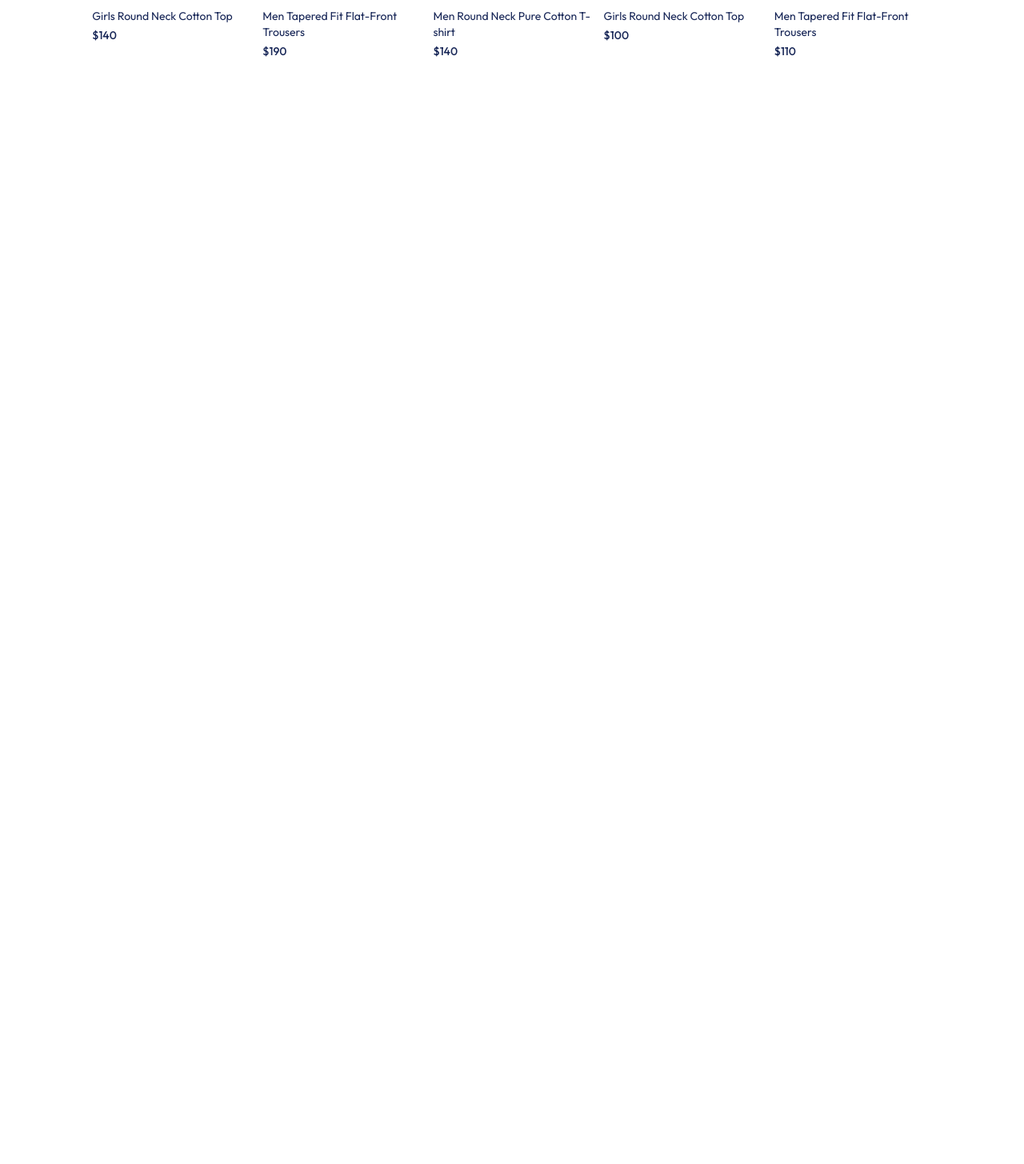
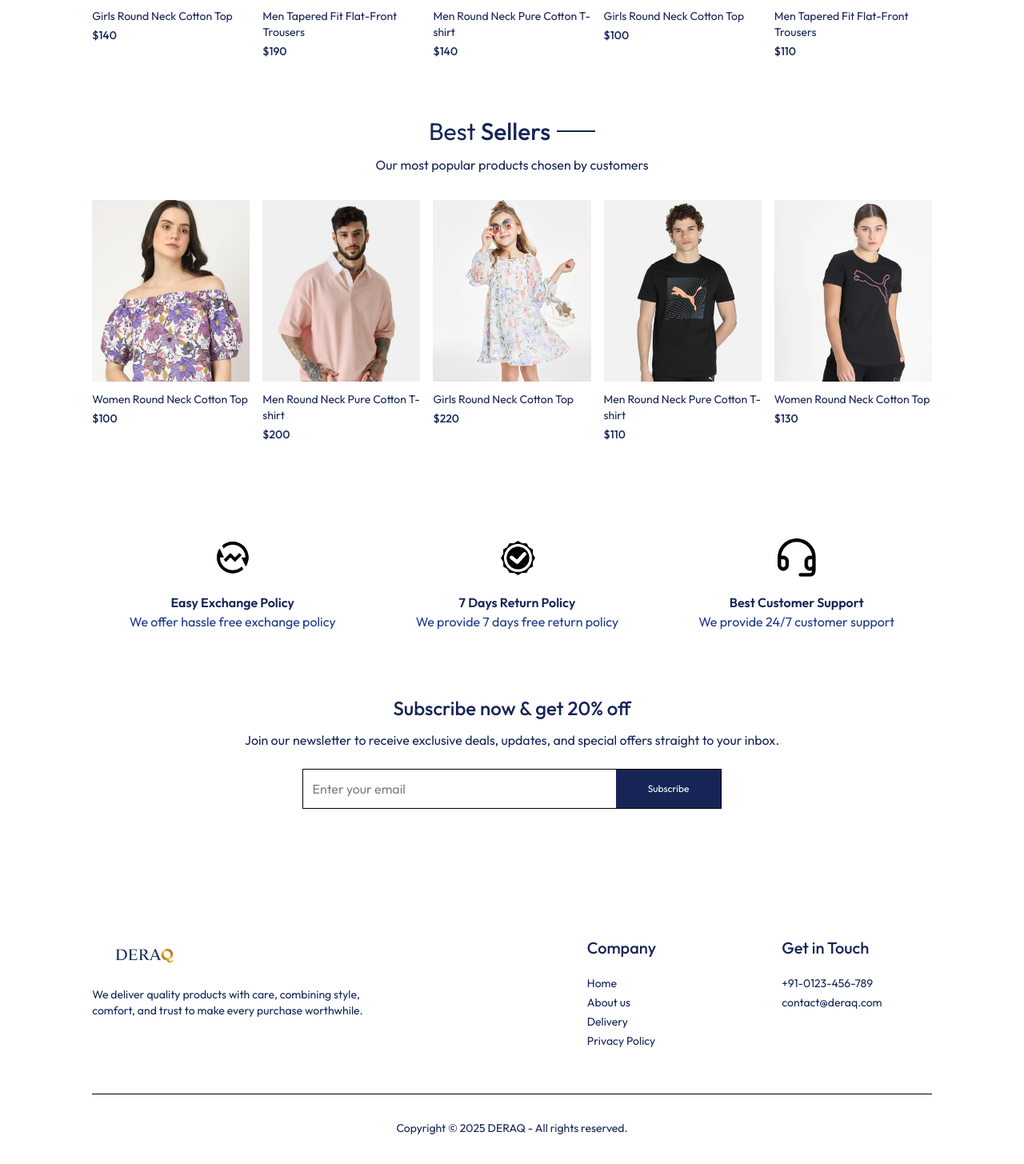
Before and after one commit to iamarshalrejith/DERAQ, a React (Vite) app in the folder frontend/: page / in a window 1280 px wide. Shown: the part 1195-2650 px from the top of the page at 80% size. Before the commit the page ends 1309 px from the top, so only its background shows below. Built offline with nearby package versions, Linux system fonts and the light colour scheme.

Commit message:
Added LatestCollection Policy NewsLetter Footer Sections to Home Page - Completed

```diff
--- a/frontend/src/App.jsx
+++ b/frontend/src/App.jsx
@@ -10,6 +10,7 @@
 import PlaceOrder from "./pages/PlaceOrder"
 import Orders from "./pages/Orders"
 import Navbar from './components/Navbar'
+import Footer from './components/Footer'
 
 const App = () => {
   return (
@@ -26,6 +27,7 @@
           <Route path='/place-order' element={<PlaceOrder />}/>
           <Route path='/orders' element={<Orders />}/>
         </Routes>
+        <Footer />
     </div>
   )
 }
--- /dev/null
+++ b/frontend/src/components/BestSeller.jsx
@@ -0,0 +1,36 @@
+import React, { useContext, useEffect, useState } from 'react'
+import {ShopContext} from "../context/ShopContext"
+import ProductItem from "../components/ProductItem"
+import Title from './Title'
+
+const BestSeller = () => {
+    const {products} = useContext(ShopContext)
+    const [bestSeller,setBestSeller] = useState([])
+
+    useEffect(()=>{
+        const bestProduct = products.filter((item)=>(item.bestseller))
+        setBestSeller(bestProduct.slice(0,5))
+    },[])
+  return (
+    <div className='my-10'>
+        <div className='text-center text-3xl py-8'>
+            <Title text1={'Best'} text2={'Sellers'} />
+            <p className='w-3/4 m-auto text-xs sm:text-sm md:text-base text-blue-950'>
+             Our most popular products chosen by customers
+            </p>
+        </div>
+
+        <div className='grid grid-cols-2 sm:grid-cols-3 md:grid-cols-4 lg:grid-cols-5 gap-4 gap-y-6'>
+                {
+                    bestSeller.map((item,index) => {
+                        return (
+                            <ProductItem key={index} id={item._id} image={item.image} name={item.name} price={item.price}/>
+                        )
+                    })
+                }
+        </div>
+    </div>
+  )
+}
+
+export default BestSeller
--- /dev/null
+++ b/frontend/src/components/Footer.jsx
@@ -0,0 +1,41 @@
+import React from "react";
+import { assets } from "../assets/frontend_assets/assets";
+
+const Footer = () => {
+  return (
+    <div className="flex flex-col sm:grid grid-cols-[3fr_1fr_1fr] gap-14 my-10 mt-40 text-sm">
+      <div>
+        <img src={assets.logo} alt="logo" className="mb-5 w-32" />
+        <p className="w-full md:w-2/3 text-blue-950 ">
+          We deliver quality products with care, combining style, comfort, and
+          trust to make every purchase worthwhile.
+        </p>
+      </div>
+
+      <div>
+        <p className="text-xl text-blue-950 font-medium mb-5">Company</p>
+        <ul className="flex flex-col gap-1 text-blue-950">
+          <li>Home</li>
+          <li>About us</li>
+          <li>Delivery</li>
+          <li>Privacy Policy</li>
+        </ul>
+      </div>
+      <div>
+        <p className="text-xl font-medium mb-5 text-blue-950">Get in Touch</p>
+        <ul className="flex flex-col gap-1 text-blue-950">
+          <li>+91-0123-456-789</li>
+          <li>contact@deraq.com</li>
+        </ul>
+      </div>
+      <div className="col-span-3 text-center">
+        <hr className="mb-3" />
+        <p className="py-5 text-sm text-blue-950">
+          Copyright © 2025 DERAQ - All rights reserved.
+        </p>
+      </div>
+    </div>
+  );
+};
+
+export default Footer;
--- a/frontend/src/components/Navbar.jsx
+++ b/frontend/src/components/Navbar.jsx
@@ -6,7 +6,7 @@
   const [visible, setVisible] = useState(false);
   return (
     <div className="flex items-center justify-between py-5 font-medium">
-      <img src={assets.logo} alt="logo" className="w-55" />
+      <Link to={'/'}><img src={assets.logo} alt="logo" className="w-55" /></Link>
       <ul className="hidden sm:flex gap-5 text-blue-950 mt-3">
         <NavLink to="/" className="flex flex-col items-center gap-1">
           <p className="font-serif text-lg">Home</p>
--- /dev/null
+++ b/frontend/src/components/NewsLetterBox.jsx
@@ -0,0 +1,28 @@
+import React from "react";
+
+const NewsLetterBox = () => {
+    const onSubmitHandler = (event) => {
+        event.preventDefault();
+    }
+
+  return (
+    <div className="text-center">
+      <p className="text-2xl font-medium text-blue-950">
+        Subscribe now & get 20% off
+      </p>
+      <p className="text-blue-950 mt-3">
+        Join our newsletter to receive exclusive deals, updates, and special
+        offers straight to your inbox.
+      </p>
+      <form onSubmit={onSubmitHandler} className="w-full sm:w-1/2 flex items-center gap-3 mx-auto my-6 border pl-3">
+        <input type="email" placeholder="Enter your email" className="w-full sm:flex-1 outline-none" required/>
+        <button type="submit" className="bg-blue-950 text-white text-xs px-10 py-4">
+            Subscribe
+        </button>
+
+      </form>
+    </div>
+  );
+};
+
+export default NewsLetterBox;
--- /dev/null
+++ b/frontend/src/components/OurPolicy.jsx
@@ -0,0 +1,26 @@
+import React from 'react'
+import { assets } from '../assets/frontend_assets/assets'
+
+const OurPolicy = () => {
+  return (
+    <div className='flex flex-col sm:flex-row justify-center gap-12 sm:gap-25 text-center py-20 text-xs sm:text-sm md:text-base text-blue-950'>
+        <div>
+            <img src={assets.exchange_icon} className="w-12 m-auto mb-5" alt="" />
+            <p className='font-semibold'>Easy Exchange Policy</p>
+            <p className='text-blue-900'>We offer hassle free exchange policy</p>
+        </div>
+         <div>
+            <img src={assets.quality_icon} className="w-12 m-auto mb-5" alt="" />
+            <p className='font-semibold'>7 Days Return Policy</p>
+            <p className='text-blue-900'>We provide 7 days free return policy</p>
+        </div>
+         <div>
+            <img src={assets.support_img} className="w-12 m-auto mb-5" alt="" />
+            <p className='font-semibold'>Best Customer Support</p>
+            <p className='text-blue-900'>We provide 24/7 customer support</p>
+        </div>
+    </div>
+  )
+}
+
+export default OurPolicy
--- a/frontend/src/index.css
+++ b/frontend/src/index.css
@@ -14,3 +14,10 @@
     font-weight:400;
     font-style: normal;
 }
+
+@media (max-width:640px){
+    a.active{
+        background-color: rgb(1, 1, 54);
+        color: white;
+    }
+}
--- a/frontend/src/pages/Home.jsx
+++ b/frontend/src/pages/Home.jsx
@@ -1,12 +1,18 @@
 import React from 'react'
 import Hero from '../components/Hero'
 import LatestCollection from '../components/LatestCollection'
+import BestSeller from '../components/BestSeller'
+import OurPolicy from '../components/OurPolicy'
+import NewsLetterBox from '../components/NewsLetterBox'
 
 const Home = () => {
   return (
     <div>
       <Hero />
       <LatestCollection />
+      <BestSeller />
+      <OurPolicy />
+      <NewsLetterBox />
     </div>
   )
 }
```
